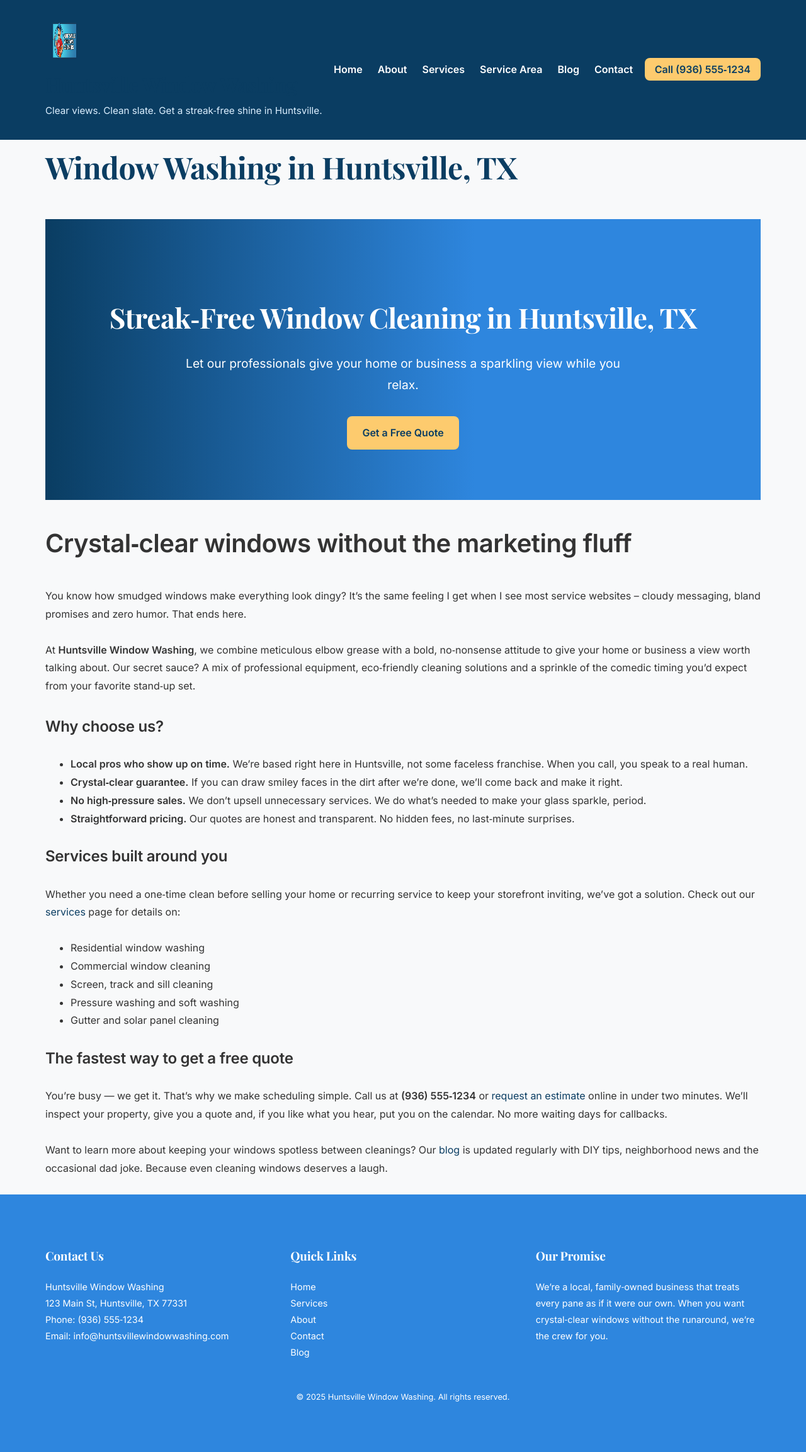
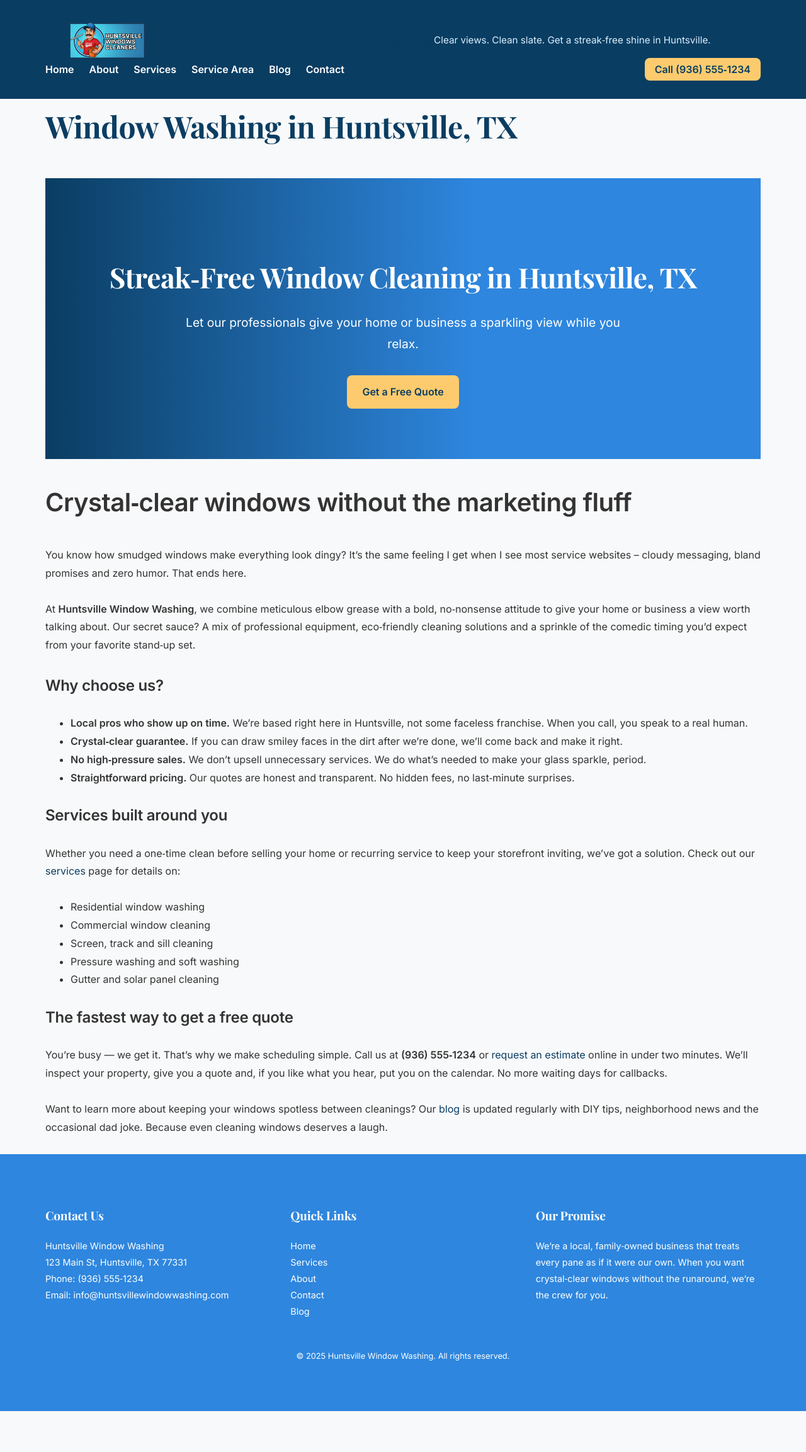
Before and after one commit to heyaaronmarketing/septic, a Jekyll site: the page built from index.md, in a window 1280 px wide. Shown: the whole page at 63% size. Built offline with Jekyll 4.4.1, drawn with Linux system fonts in a browser that asks for light colours; after the commit the page ends 2241 px from its top, so only the background shows below that.

Commit message:
Increase logo size to 80px for better visibility

```diff
--- a/assets/css/styles.css
+++ b/assets/css/styles.css
@@ -99,7 +99,20 @@ a:hover {
 
 .site-header .branding {
   display: flex;
-  flex-direction: column;
+  /* Arrange logo, title and tagline horizontally and align them centrally */
+  flex-direction: row;
+  align-items: center;
+}
+
+/* Logo container in the header */
+.site-header .branding .logo {
+  margin-right: 0.75rem;
+}
+
+.site-header .branding .logo img {
+  display: block;
+  height: 64px;
+  width: auto; /* Maintain aspect ratio for wider rectangular logos */
 }
 
 .site-header .branding h1 {
```
